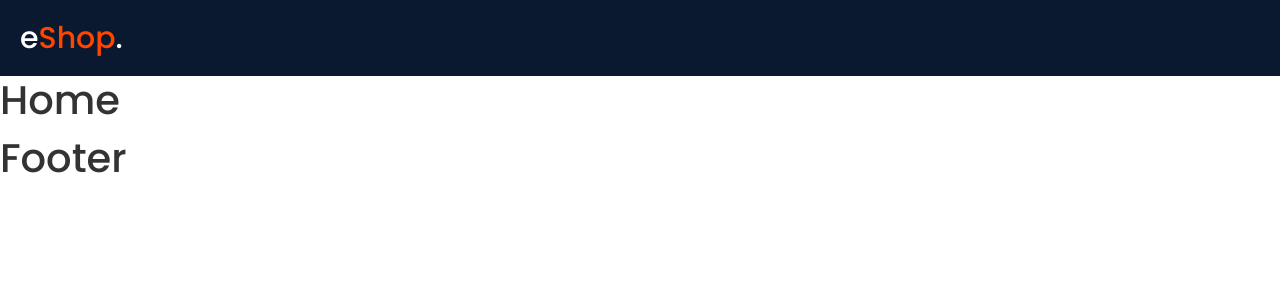
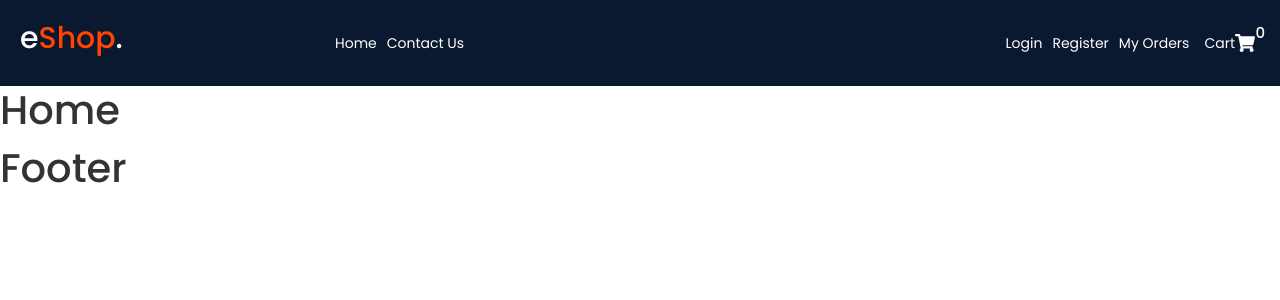
Before and after one commit to femmor/zino-commerce, a JavaScript app: page / in a window 1280 px wide. Shown: the top 300 px of the page. Built offline with nearby package versions, Linux system fonts and the light colour scheme; the HTML template or start-up script is replaced by a standard one.

Commit message:
Create header navs

```diff
--- a/package.json
+++ b/package.json
@@ -9,6 +9,7 @@
     "node-sass": "^7.0.1",
     "react": "^18.2.0",
     "react-dom": "^18.2.0",
+    "react-icons": "^4.4.0",
     "react-router-dom": "^6.3.0",
     "react-scripts": "5.0.1",
     "web-vitals": "^2.1.4"
--- a/src/components/header/Header.js
+++ b/src/components/header/Header.js
@@ -1,5 +1,6 @@
 import { Link } from 'react-router-dom';
 import styles from './Header.module.scss';
+import { FaShoppingCart } from 'react-icons/fa';
 
 const logo = (
   <div className={styles.logo}>
@@ -11,7 +12,38 @@
   </div>
 );
 
+const cart = (
+  <span className={styles.cart}>
+    <Link to="/cart">
+      Cart <FaShoppingCart size={20} />
+      <p>0</p>
+    </Link>
+  </span>
+);
+
 const Header = () => {
-  return <header className={styles.header}>{logo}</header>;
+  return (
+    <header className={styles.header}>
+      {logo}
+      <nav>
+        <ul>
+          <li>
+            <Link to="/">Home</Link>
+          </li>
+          <li>
+            <Link to="/contact">Contact Us</Link>
+          </li>
+        </ul>
+        <div className={styles['header-right']}>
+          <span className={styles.links}>
+            <Link to="/login">Login</Link>
+            <Link to="/register">Register</Link>
+            <Link to="/order-history">My Orders</Link>
+          </span>
+          {cart}
+        </div>
+      </nav>
+    </header>
+  );
 };
 export default Header;
--- a/src/components/header/Header.module.scss
+++ b/src/components/header/Header.module.scss
@@ -11,6 +11,9 @@
   background-color: var(--dark-blue);
   color: #fff;
   padding: 2rem;
+  display: flex;
+  justify-content: space-between;
+  align-items: center;
 
   .header {
     width: 100%;
@@ -18,16 +21,13 @@
     max-width: 1000px;
     margin: 0 auto;
     padding: 1rem;
-    display: flex;
-    justify-content: space-between;
-    align-items: center;
+
     position: relative;
   }
 
   .logo a h2 {
     width: 25%;
     color: #fff;
-    display: inline;
     cursor: pointer;
     span {
       color: orangered;
```
Also changed, not shown: 1 other file (tests, documents, lock files or other folders).
